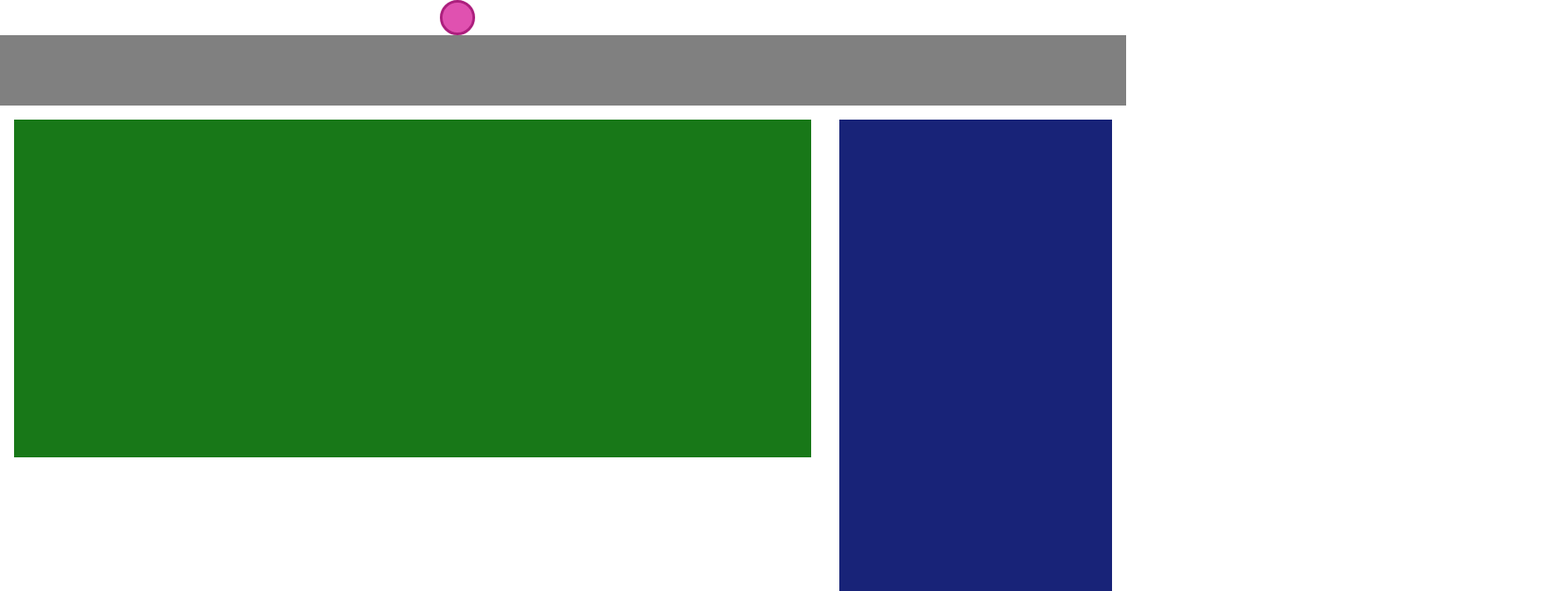
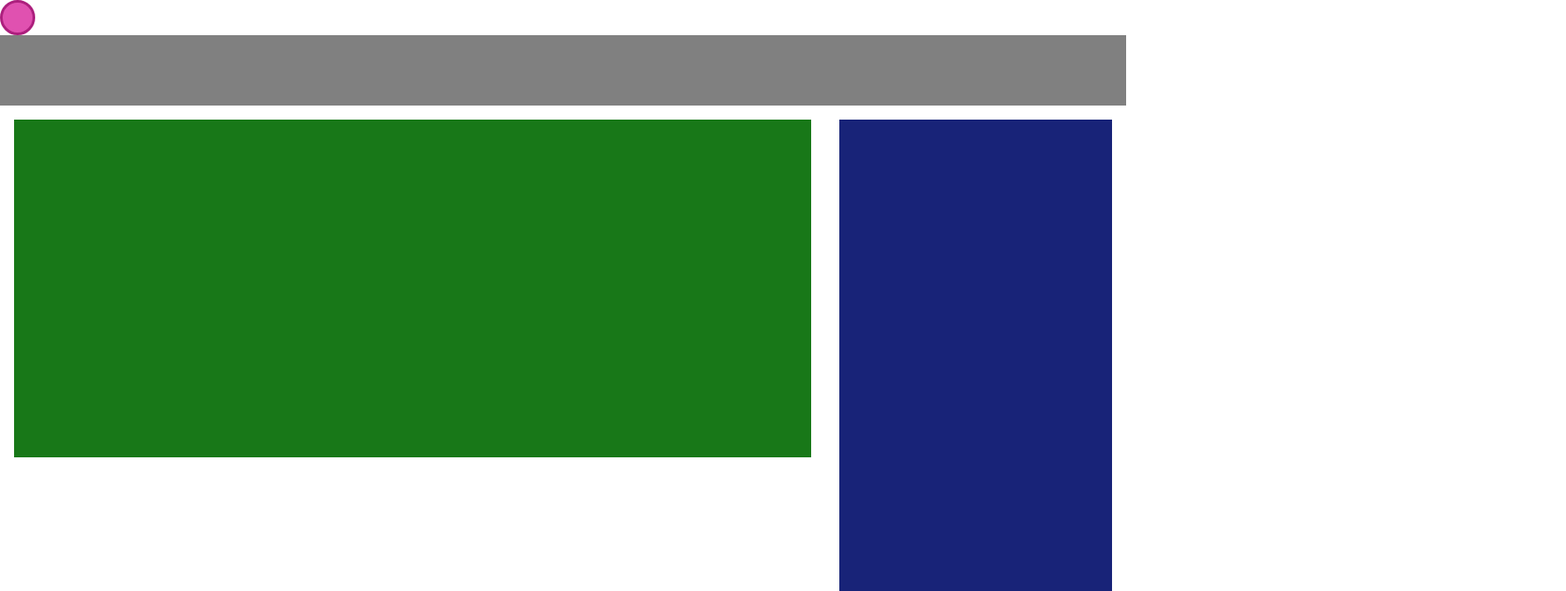
Before and after one commit to preCrew/banner_create_app, a React (Create React App) app: page / in a window 1280 px wide. Shown: the top 672 px of the page at 88% size, 1780 px wide, since content can reach past the window. Built offline with nearby package versions, Linux system fonts and the light colour scheme.

Commit message:
delete: testing code delete
테스트용으로 margin 줬던부분 제거

```diff
--- a/src/components/Content/Controls/ColorPicker/style.ts
+++ b/src/components/Content/Controls/ColorPicker/style.ts
@@ -10,8 +10,6 @@ export default styled.div`
     height: 100%;
     position: relative;
     z-index: 100;
-
-    margin-left: 500px;
 `;
 
 export const PickerCircle = styled.div<TPickerCircle>`
```
